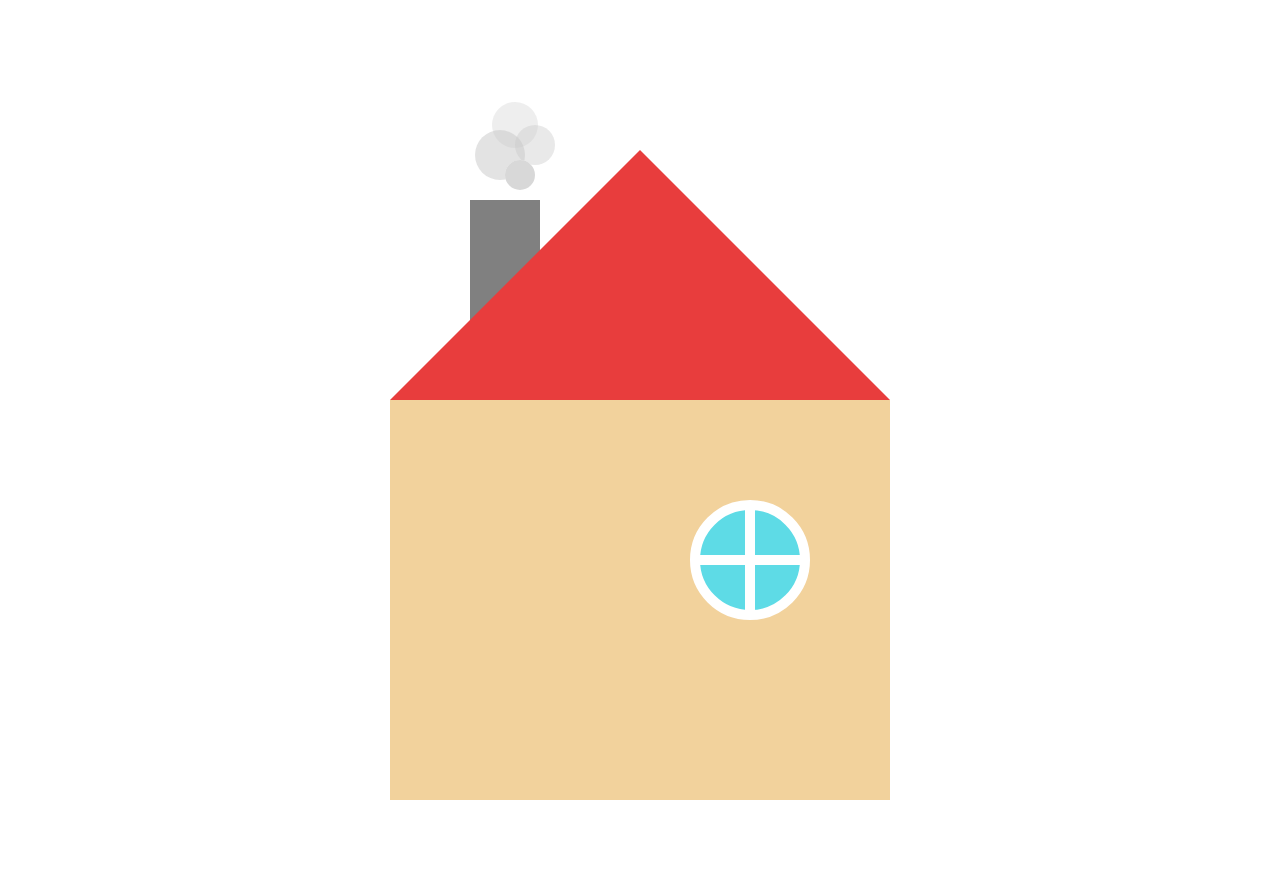
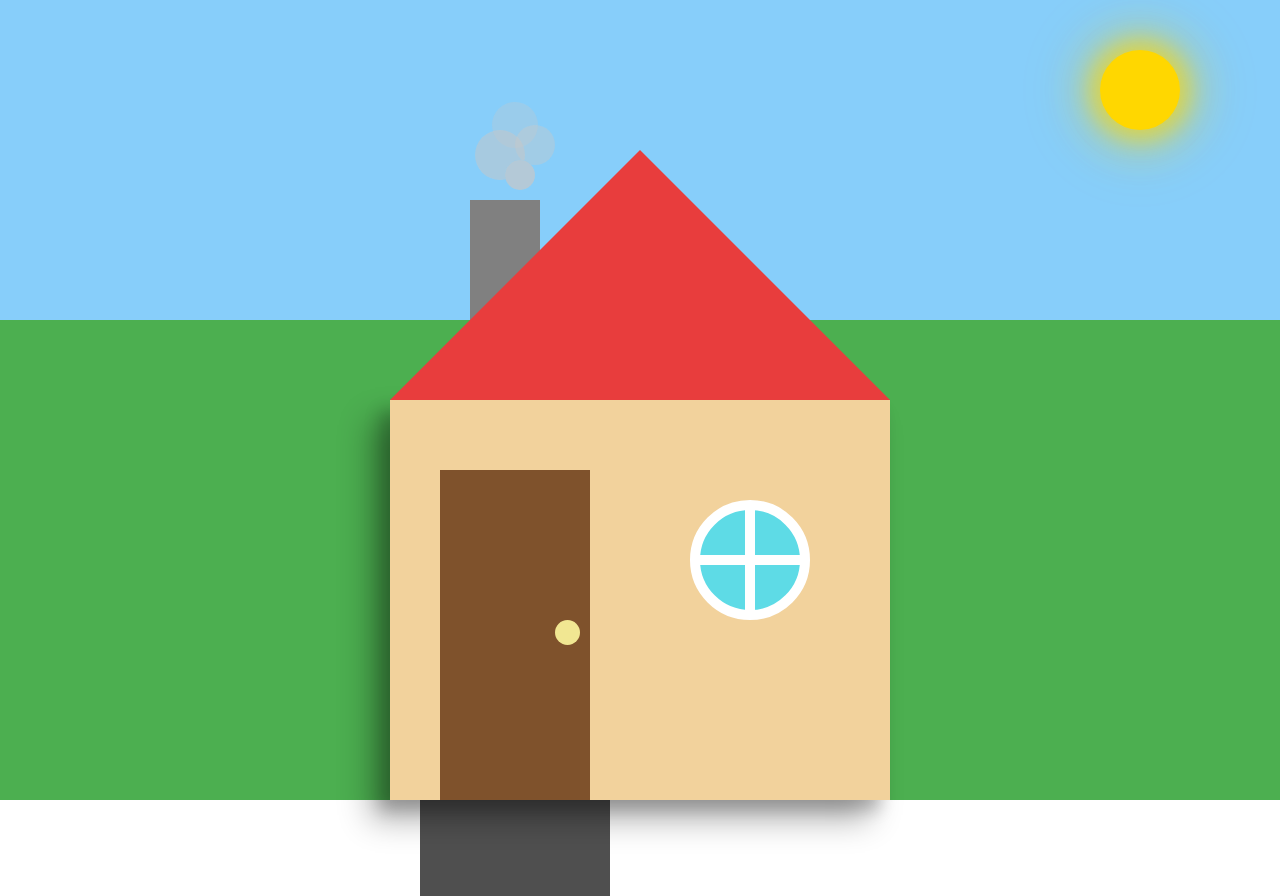
Before and after one commit to MrTvisti/esoft-tasks, a plain HTML site: page index.html in a window 1280 px wide. Before the commit the page ends 808 px from the top, so only its background shows below. Drawn offline with Linux system fonts and the light colour scheme.

Commit message:
Добавил дверь, тропу, траву, небо и солнце

```diff
--- a/index.html
+++ b/index.html
@@ -17,7 +17,14 @@
                 <div class="windowframe-1"></div>
                 <div class="windowframe-2"></div>
             </div>
+            <div class="door">
+                <div class="doorknob"></div>
+            </div>
+            <div class="path"></div>
         </div>
     </div>
+    <div class="sky"></div>
+    <div class="sun"></div>
+    <div class="grass"></div>
 </body>
 </html>
--- a/style.css
+++ b/style.css
@@ -1,3 +1,28 @@
+.sky {
+    position: absolute;
+    background-color: lightskyblue;
+    width: 100%;
+    height: 40%;
+    top: 0;
+    left: 0;
+    margin: 0;
+    padding: 0;
+    z-index: -10;
+}
+.sun {
+    position: absolute;
+    top: 50px;
+    right: 100px;
+    width: 80px;
+    height: 80px;
+    background-color: #FFD700;
+    border-radius: 50%;
+    z-index: -5;
+    box-shadow:
+        0 0 20px 10px rgba(255, 215, 0, 0.5),
+        0 0 40px 20px rgba(255, 215, 0, 0.3),
+        0 0 60px 30px rgba(255, 215, 0, 0.1);
+}
 .house {
     display: block;
     position: relative;
@@ -43,10 +68,30 @@
     height: 400px;
     margin: auto;
     margin-top: 50vh;
+    box-shadow:
+        -20px 20px 30px rgba(0, 0, 0, 0.3),
+        -10px 10px 15px rgba(0, 0, 0, 0.2);
+}
+.door {
+    position: absolute;
+    width: 150px;
+    height: 330px;
+    background-color: rgb(127, 82, 44);
+    left: 50px;
+    bottom: 0;
+}
+.doorknob {
+    position: absolute;
+    border-radius: 50%;
+    background-color: rgb(241, 231, 146);
+    width: 25px;
+    height: 25px;
+    right: 10px;
+    top: 150px;
 }
 .window {
     position: absolute;
-    border-radius: 100px;
+    border-radius: 50%;
     border: 10px solid rgb(255, 255, 255);
     background-color: rgb(94, 219, 230);
     width: 100px;
@@ -67,3 +112,21 @@
     margin-left: 45px;
     margin-top: -55px;
 }
+.grass {
+    position: absolute;
+    bottom: 0;
+    left: 0;
+    width: 100%;
+    height: 60%;
+    background-color: #4CAF50;
+    z-index: -5;
+}
+.path {
+    position: absolute;
+    width: 190px;
+    height: 96px;
+    background-color: rgb(79, 79, 79);
+    left: 30px;
+    bottom: -96px;
+    z-index: -1;
+}
```
